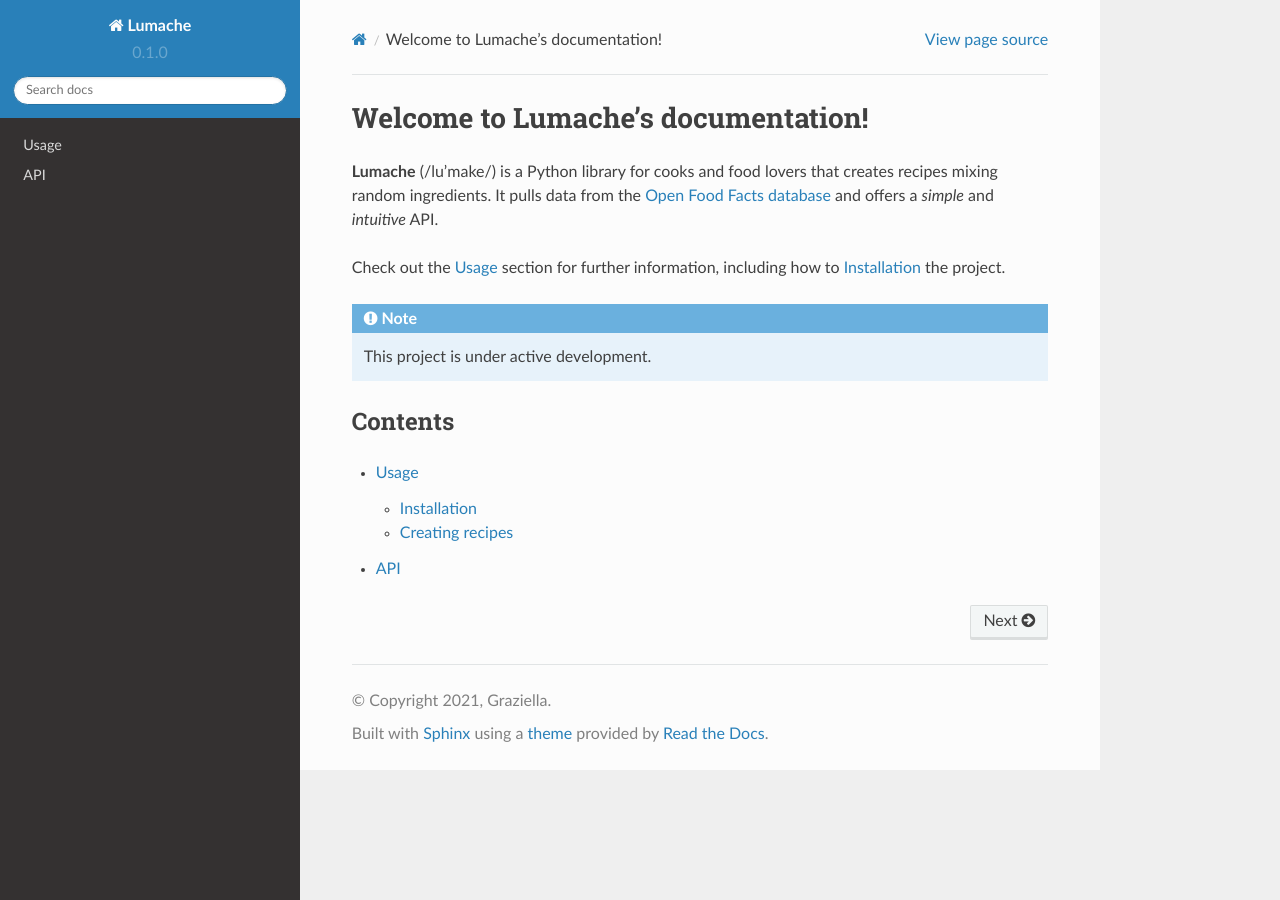
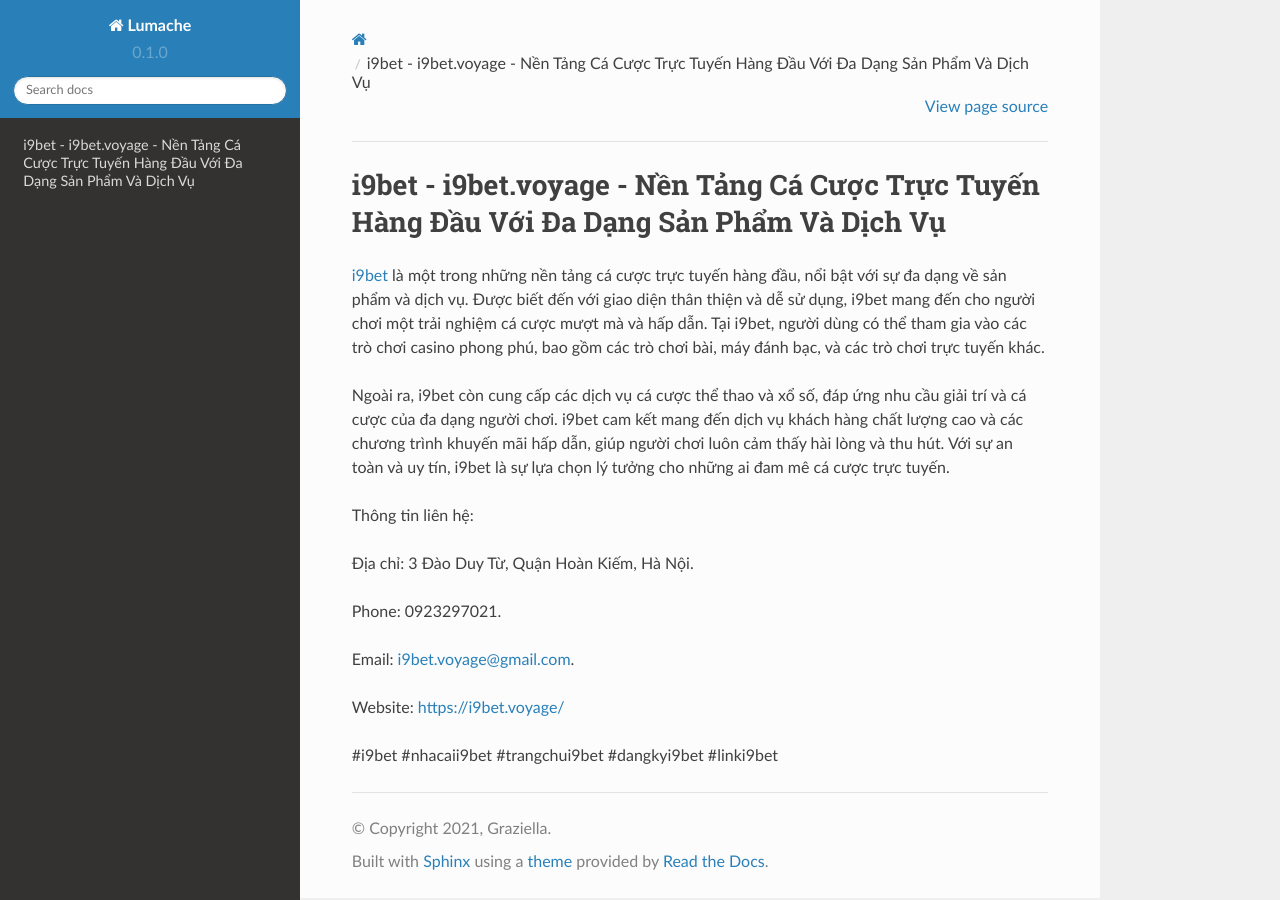
Before and after one commit to morriscraig2868/i9betvoyage, a Sphinx documentation site: the page built from docs/source/index.rst, in a window 1280 px wide. Built offline with Sphinx 7.4.7 and the Read the Docs theme 2.0.0, drawn with Linux system fonts in a browser that asks for light colours.

Commit message:
Update index.rst

```diff
--- a/docs/source/index.rst
+++ b/docs/source/index.rst
@@ -1,22 +1,18 @@
-Welcome to Lumache's documentation!
+i9bet - i9bet.voyage - Nền Tảng Cá Cược Trực Tuyến Hàng Đầu Với Đa Dạng Sản Phẩm Và Dịch Vụ
 ===================================
 
-**Lumache** (/lu'make/) is a Python library for cooks and food lovers
-that creates recipes mixing random ingredients.
-It pulls data from the `Open Food Facts database <https://world.openfoodfacts.org/>`_
-and offers a *simple* and *intuitive* API.
+`i9bet <https://i9bet.voyage/>`_ là một trong những nền tảng cá cược trực tuyến hàng đầu, nổi bật với sự đa dạng về sản phẩm và dịch vụ. Được biết đến với giao diện thân thiện và dễ sử dụng, i9bet mang đến cho người chơi một trải nghiệm cá cược mượt mà và hấp dẫn. Tại i9bet, người dùng có thể tham gia vào các trò chơi casino phong phú, bao gồm các trò chơi bài, máy đánh bạc, và các trò chơi trực tuyến khác.
 
-Check out the :doc:`usage` section for further information, including
-how to :ref:`installation` the project.
+Ngoài ra, i9bet còn cung cấp các dịch vụ cá cược thể thao và xổ số, đáp ứng nhu cầu giải trí và cá cược của đa dạng người chơi. i9bet cam kết mang đến dịch vụ khách hàng chất lượng cao và các chương trình khuyến mãi hấp dẫn, giúp người chơi luôn cảm thấy hài lòng và thu hút. Với sự an toàn và uy tín, i9bet là sự lựa chọn lý tưởng cho những ai đam mê cá cược trực tuyến.
 
-.. note::
+Thông tin liên hệ:
 
-   This project is under active development.
+Địa chỉ: 3 Đào Duy Từ, Quận Hoàn Kiếm, Hà Nội.
 
-Contents
---------
+Phone: 0923297021.
 
-.. toctree::
+Email: i9bet.voyage@gmail.com.
 
-   usage
-   api
+Website: https://i9bet.voyage/
+
+#i9bet #nhacaii9bet #trangchui9bet #dangkyi9bet #linki9bet
```
